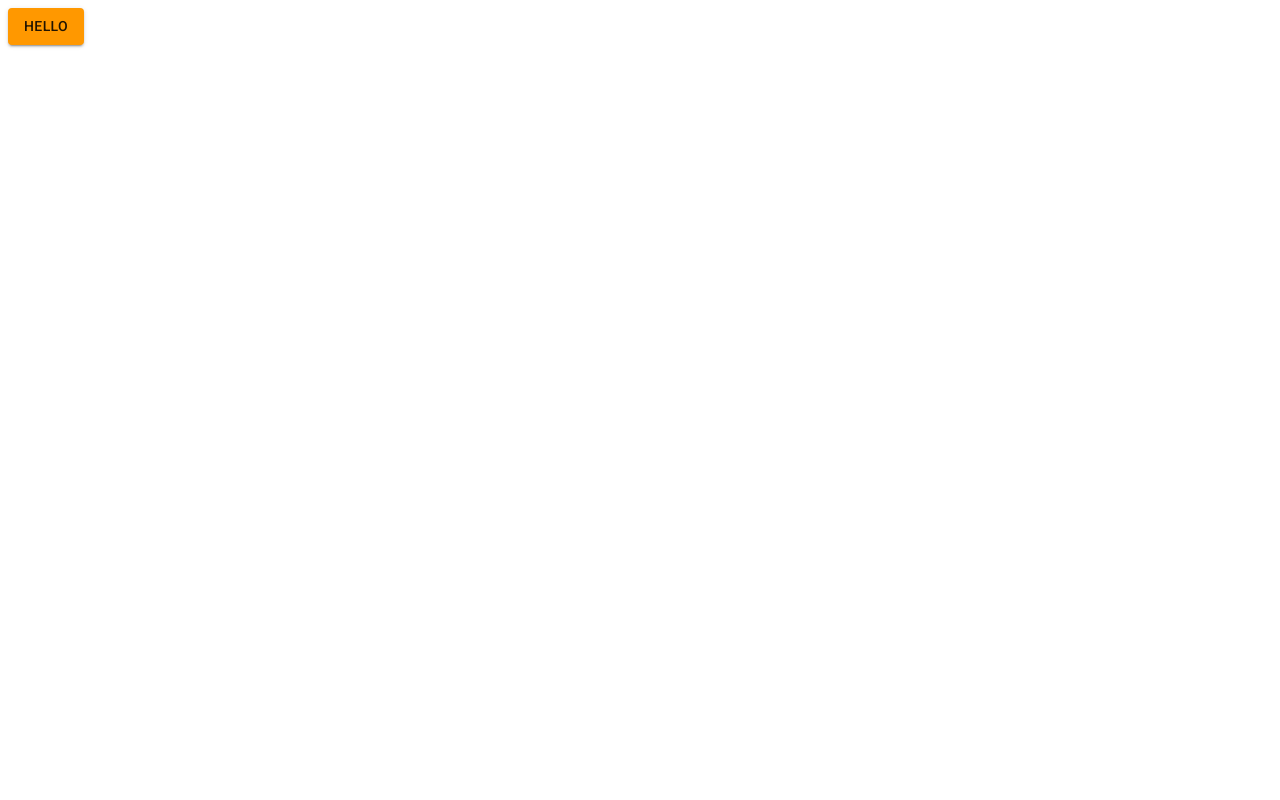
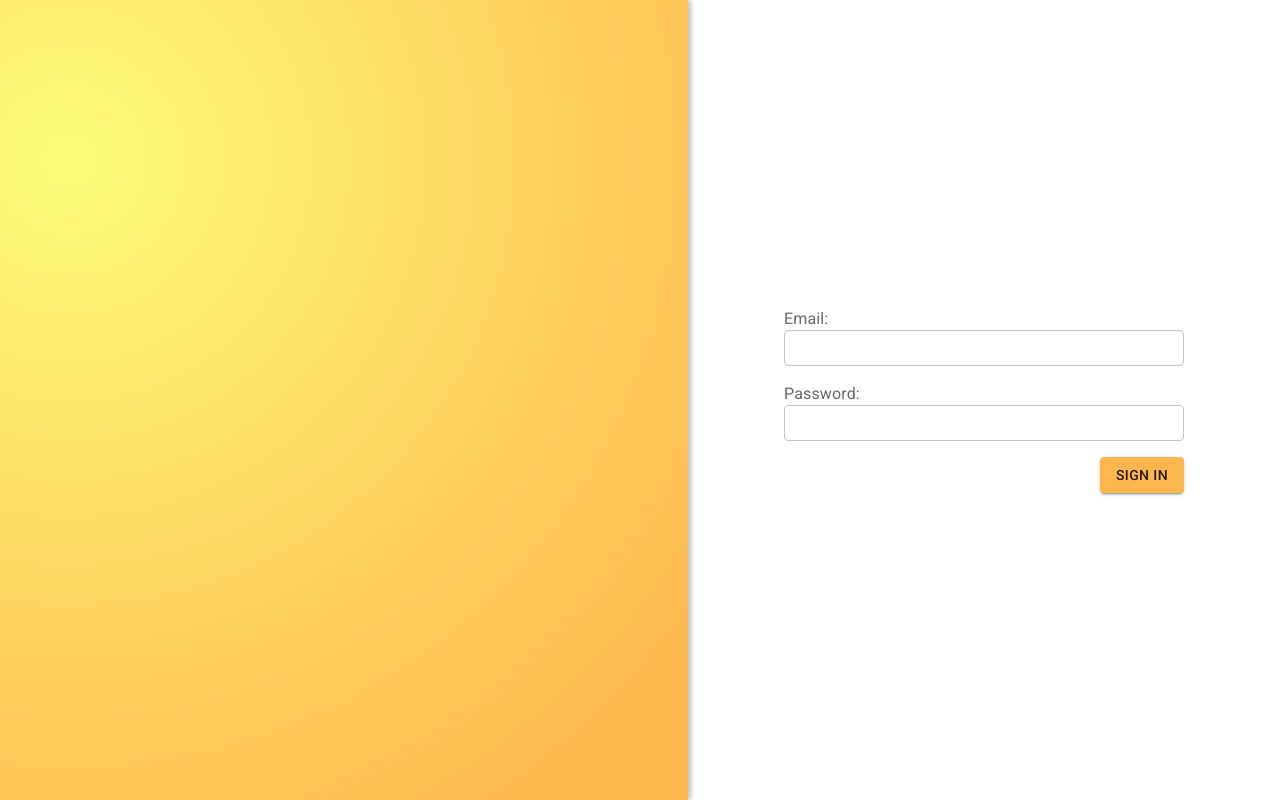
Before and after one commit to JackFawthorpe/mas-competition-front-end, a React (Create React App) app: page / in a window 1280 px wide. Built offline with nearby package versions, Linux system fonts and the light colour scheme.

Commit message:
Checkpoint: Created visuals for landing page and added form submission framework

```diff
--- a/package.json
+++ b/package.json
@@ -7,6 +7,8 @@
     "@emotion/styled": "^11.11.0",
     "@fontsource/roboto": "^5.0.12",
     "@mui/material": "^5.15.13",
+    "@mui/styles": "^5.15.14",
+    "@mui/types": "^7.2.14",
     "@testing-library/jest-dom": "^5.17.0",
     "@testing-library/react": "^13.4.0",
     "@testing-library/user-event": "^13.5.0",
@@ -16,7 +18,8 @@
     "@types/react-dom": "^18.2.22",
     "axios": "^1.6.8",
     "react": "^18.2.0",
-    "react-dom": "^18.2.0",
+    "react-hook-form": "^7.51.1",
+    "react-router-dom": "^6.22.3",
     "react-scripts": "5.0.1",
     "typescript": "^4.9.5"
   },
--- a/public/index.html
+++ b/public/index.html
@@ -1,19 +1,19 @@
 <!DOCTYPE html>
 <html lang="en">
 <head>
-    <meta charset="utf-8" />
-    <meta name="viewport" content="width=device-width, initial-scale=1" />
-    <meta name="theme-color" content="#000000" />
+    <meta charset="utf-8"/>
+    <meta content="width=device-width, initial-scale=1" name="viewport"/>
+    <meta content="#000000" name="theme-color"/>
     <meta
+            content="Web site created using create-react-app"
             name="description"
-      content="Web site created using create-react-app"
     />
-    <link rel="apple-touch-icon" href="%PUBLIC_URL%/logo192.png" />
+    <link href="%PUBLIC_URL%/logo192.png" rel="apple-touch-icon"/>
     <!--
       manifest.json provides metadata used when your web app is installed on a
       user's mobile device or desktop. See https://developers.google.com/web/fundamentals/web-app-manifest/
     -->
-    <link rel="manifest" href="%PUBLIC_URL%/manifest.json" />
+    <link href="%PUBLIC_URL%/manifest.json" rel="manifest"/>
     <!--
       Notice the use of %PUBLIC_URL% in the tags above.
       It will be replaced with the URL of the `public` folder during the build.
@@ -27,7 +27,9 @@
 </head>
 <body>
 <noscript>You need to enable JavaScript to run this app.</noscript>
-    <div id="root"></div>
+<div id="root">
+
+</div>
 <!--
   This HTML file is a template.
   If you open it directly in the browser, you will see an empty page.
@@ -39,4 +41,11 @@
   To create a production bundle, use `npm run build` or `yarn build`.
 -->
 </body>
+
+<style>
+    html, body, #root {
+        height: 100%;
+        margin: 0px;
+    }
+</style>
 </html>
--- a/src/App.tsx
+++ b/src/App.tsx
@@ -1,20 +1,20 @@
-import { Button, ThemeProvider } from '@mui/material';
-import React from 'react';
-import { API } from './apis/API';
-import theme from './theme';
+import {BrowserRouter, Route, Routes} from "react-router-dom";
+import Login from "./apis/pages/Login";
+import Home from "./apis/pages/Home";
+import PageContainer from "./apis/components/PageContainer";
 
 function App() {
 
-  const handleClick = async () => {
-    console.log(await API.getHello());
-  }
+  const isLoggedIn = false;
 
   return (
-    <div className="App">
-      <ThemeProvider theme={theme}>
-        <Button onClick={handleClick} variant="contained">Hello</Button>
-      </ThemeProvider>
-    </div>
+    <PageContainer>
+        <BrowserRouter>
+          <Routes>
+            <Route path={"/"} element={isLoggedIn ? <Home/> : <Login/>}/>
+          </Routes>
+        </BrowserRouter>
+    </PageContainer>
   );
 }
 
--- /dev/null
+++ b/src/apis/components/FormSubmissionFooter.tsx
@@ -0,0 +1,7 @@
+import { Box, BoxProps } from "@mui/material";
+import { styled } from '@mui/material/styles';
+
+export default styled(Box)<BoxProps>(() => ({
+    display: 'flex',
+    justifyContent: 'end'
+}));
--- /dev/null
+++ b/src/apis/components/PageContainer.tsx
@@ -0,0 +1,13 @@
+import { Container, ContainerProps } from "@mui/material";
+import { styled } from '@mui/material/styles';
+
+const PageContainer = styled(Container)<ContainerProps>(({ theme }) => ({
+  height: '100% !important',
+  width: '100% !important',
+  padding: '0px !important',
+  margin: '0px !important',
+  maxWidth: 'none !important',
+  display: 'flex'
+}));
+
+export default PageContainer;
--- /dev/null
+++ b/src/apis/pages/Home.tsx
@@ -0,0 +1,7 @@
+import {Container} from "@mui/material";
+
+const HomePage = () => {
+  return <Container></Container>
+}
+
+export default HomePage;
--- /dev/null
+++ b/src/apis/pages/Login.tsx
@@ -0,0 +1,68 @@
+import { Box, Button, FormControl, FormLabel, TextField } from "@mui/material";
+import { Theme, useTheme } from '@mui/material/styles';
+import makeStyles from '@mui/styles/makeStyles';
+import { SubmitHandler, useForm } from "react-hook-form";
+import FormSubmissionFooter from "../components/FormSubmissionFooter";
+import PageContainer from "../components/PageContainer";
+
+type Inputs = {
+  email: string
+  password: string
+};
+
+const useStyles = makeStyles((theme: Theme) => ({
+  sidePanel: {
+    background: 'radial-gradient(circle at 10% 20%, rgb(252, 251, 121) 0%, #ffb74d 90%)',
+    height: '100%',
+    width: '65%',
+    boxShadow: '3px 0px 5px rgba(0, 0, 0, 0.25)'
+  },
+  corePanel: {
+    gap: theme.spacing(2),
+    width: '10%',
+    minWidth: '400px',
+    padding: '0px 7.5%',
+    height: '100%',
+    display: 'flex',
+    alignContent: 'center',
+    justifyContent: 'center',
+    flexDirection: 'column'
+  }
+}));
+
+const LoginPage = () => {
+  const theme = useTheme();
+  const classes = useStyles(theme);
+
+  const {
+    register,
+    handleSubmit,
+    watch,
+    formState: { errors },
+  } = useForm<Inputs>();
+  const onSubmit: SubmitHandler<Inputs> = (data) => console.log(data);
+
+  return (
+    <PageContainer>
+      <Box className={classes.sidePanel}/>
+      <Box className={classes.corePanel}>
+
+        <FormControl>
+            <FormLabel>Email:</FormLabel>
+            <TextField type="email" {...register("email")}/>
+          </FormControl>
+
+          <FormControl>
+            <FormLabel>Password:</FormLabel>
+            <TextField type="password" {...register("password")}/>
+          </FormControl>
+
+          <FormSubmissionFooter>
+            <Button variant="contained" onClick={handleSubmit(onSubmit)}>Sign in</Button>
+          </FormSubmissionFooter>
+      </Box>
+    </PageContainer>
+  )
+}
+
+export default LoginPage
--- a/src/index.tsx
+++ b/src/index.tsx
@@ -5,12 +5,16 @@ import '@fontsource/roboto/300.css';
 import '@fontsource/roboto/400.css';
 import '@fontsource/roboto/500.css';
 import '@fontsource/roboto/700.css';
+import { ThemeProvider } from '@mui/material/styles';
+import theme from './theme';
 
 const root = ReactDOM.createRoot(
   document.getElementById('root') as HTMLElement
 );
 root.render(
   <React.StrictMode>
+  <ThemeProvider theme={theme}>
     <App />
+    </ThemeProvider>
   </React.StrictMode>
 );
--- a/src/theme.ts
+++ b/src/theme.ts
@@ -1,8 +1,27 @@
-import { createTheme } from "@mui/material";
-import { orange } from "@mui/material/colors";
+import { orange } from '@mui/material/colors';
+import { createTheme } from '@mui/material/styles';
 
 export default createTheme({
-    palette: {
-        primary: orange
+  palette: {
+    primary: {
+      main: orange[300],
     }
-})
+  },
+  components: {
+    MuiInputBase: {
+      styleOverrides: {
+        input: {
+          fontSize: '0.875rem',
+          padding: '0px',
+        },
+      },
+    },
+    MuiOutlinedInput: {
+        styleOverrides: {
+            input: {
+                padding: '8px'
+            }
+        }
+    }
+  },
+});
```
Also changed, not shown: 1 other file (tests, documents, lock files or other folders). Lines whose indentation alone changed are shown as unchanged.
